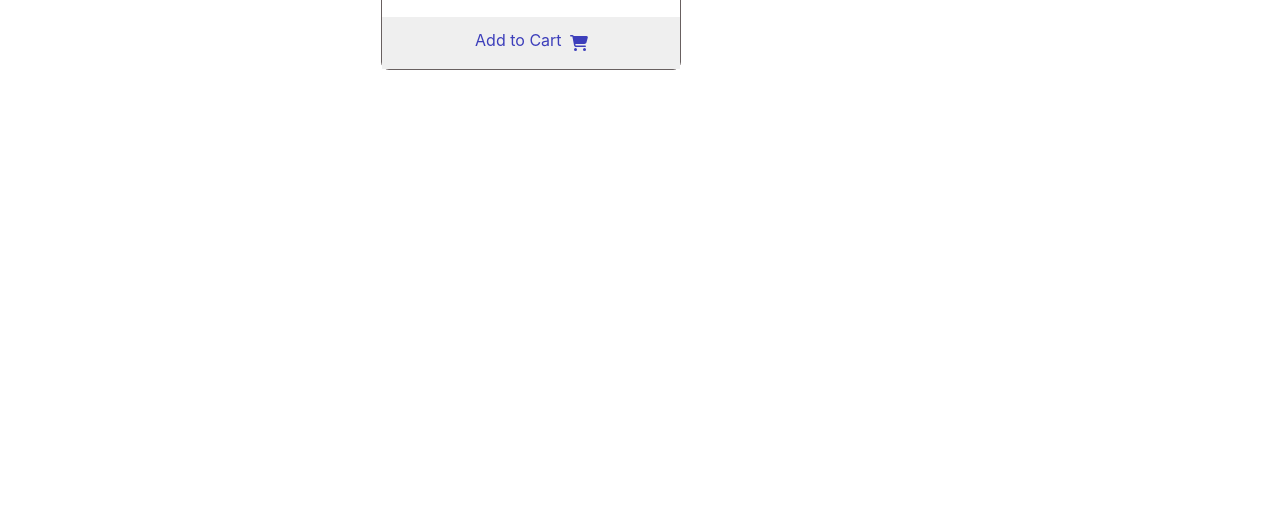
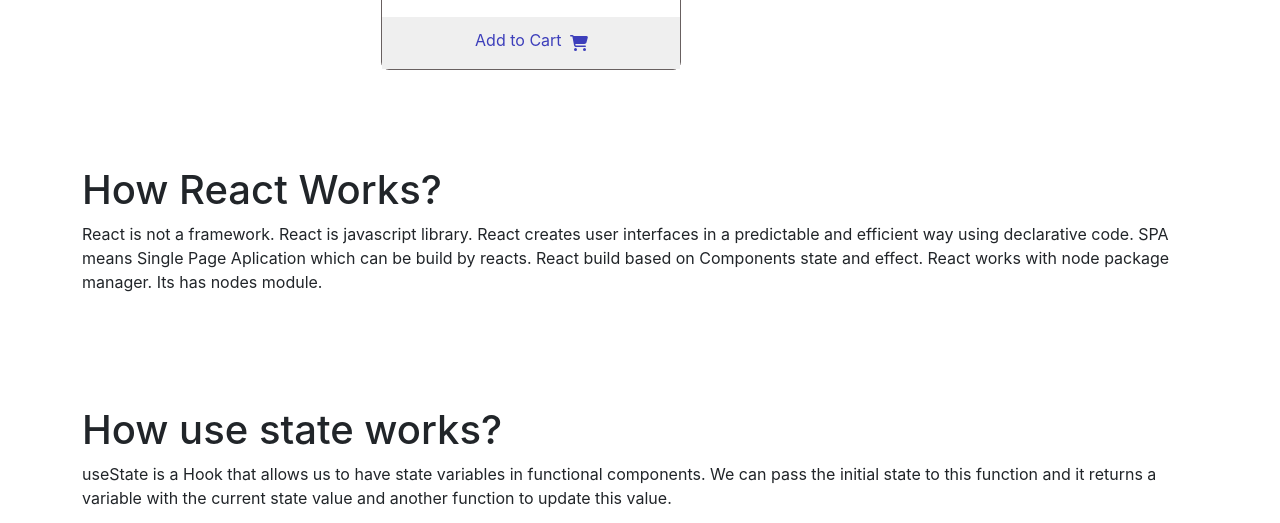
Before and after one commit to eshanHaque/watch-shop, a React (Create React App) app: page / in a window 1280 px wide. Shown: the part 2143-2666 px from the top of the page. Before the commit the page ends 2213 px from the top, so only its background shows below. Built offline with nearby package versions, Linux system fonts and the light colour scheme.

Commit message:
Footer added

```diff
--- a/src/App.js
+++ b/src/App.js
@@ -1,5 +1,6 @@
 
 import './App.css';
+import Footer from './Components/Footer/Footer';
 import Header from './Components/Header/Header';
 import Shop from './Components/Shop/Shop';
 
@@ -8,6 +9,7 @@ function App() {
     <div>
           <Header></Header>
           <Shop></Shop>
+          <Footer></Footer>
     </div>
   );
 }
--- /dev/null
+++ b/src/Components/Footer/Footer.js
@@ -0,0 +1,16 @@
+import React from 'react';
+
+const Footer = () => {
+    return (
+        <div className='container pt-5'>
+            <div className='pt-5'>
+                <h1>How React Works?</h1>
+                <p className='pb-5'>React is not a framework. React is javascript library. React creates user interfaces in a predictable and efficient way using declarative code. SPA means Single Page Aplication which can be build by reacts. React build based on Components state and effect. React works with node package manager. Its has nodes module.</p>
+                <h1 className='pt-5'>How use state works?</h1>
+                <p>useState is a Hook that allows us to have state variables in functional components. We can  pass the initial state to this function and it returns a variable with the current state value and another function to update this value.</p>
+            </div>
+        </div>
+    );
+};
+
+export default Footer;
```
